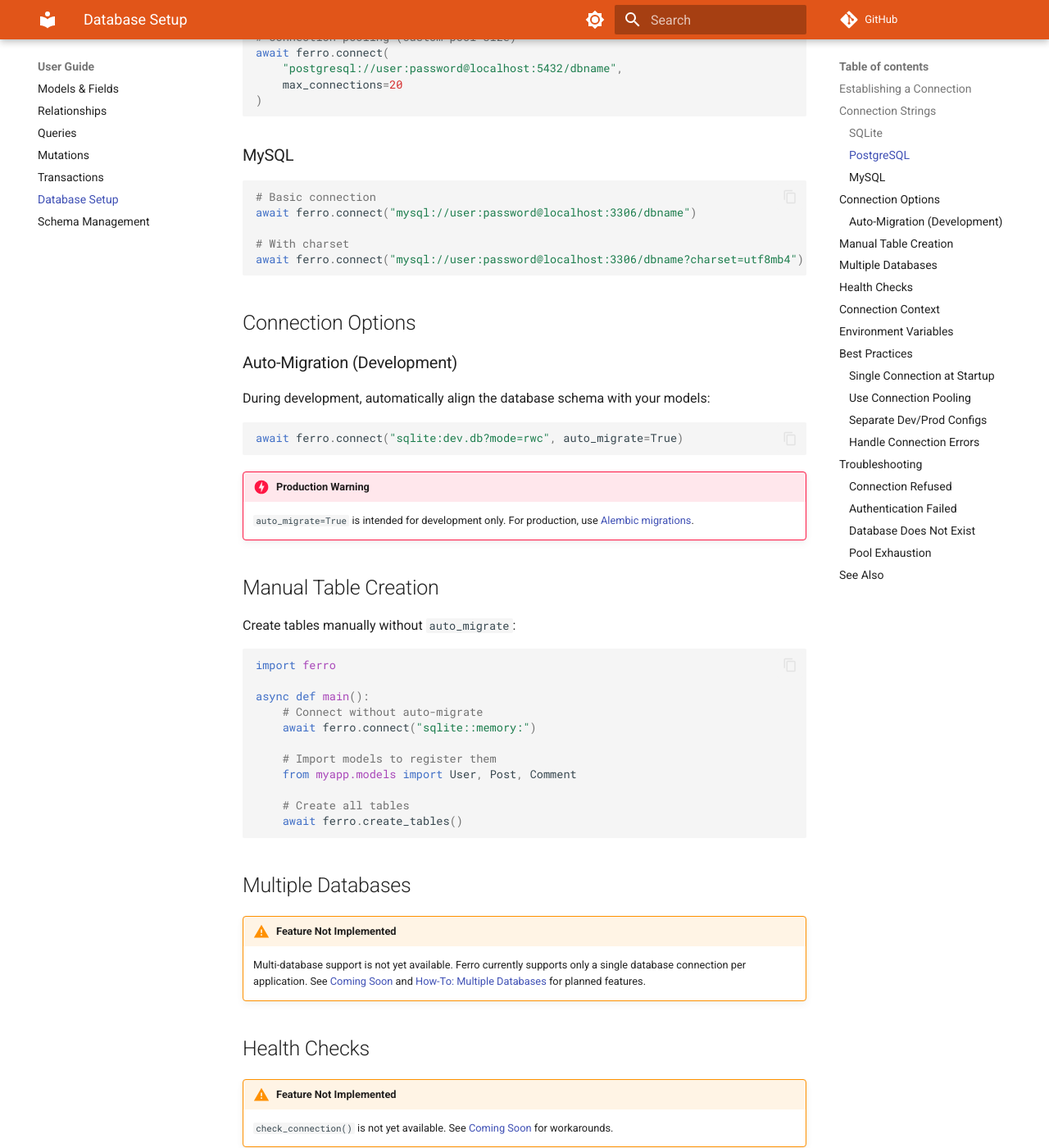
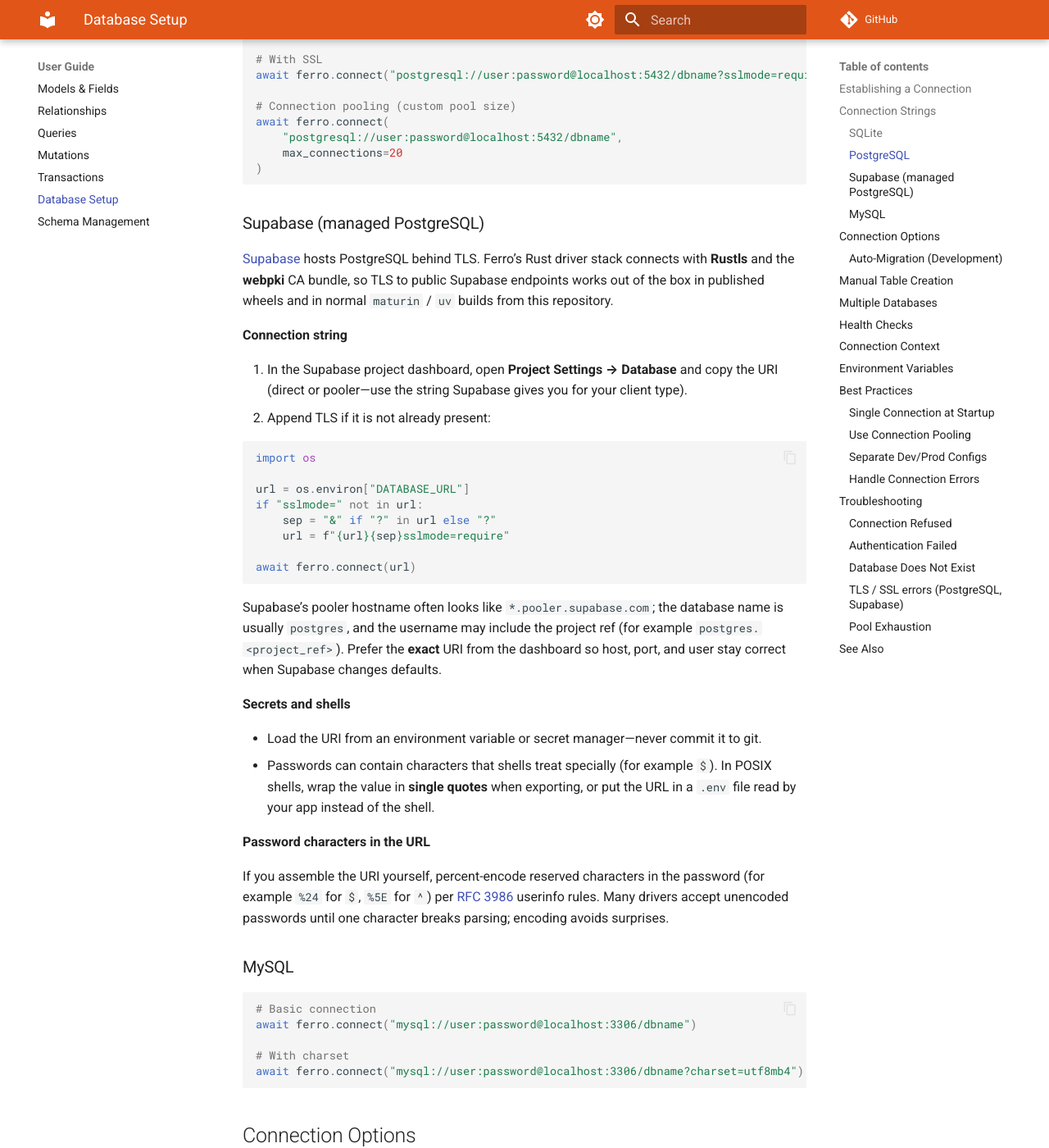
Before and after one commit to syn54x/ferro-orm, an MkDocs documentation site: the page built from docs/guide/database.md, in a window 1280 px wide and 1400 px high, scrolled down 1161 px. Shown: the whole window at 82% size. Built offline with MkDocs 1.6.1 and Material for MkDocs 9.7.7, drawn with Linux system fonts in a browser that asks for light colours; comment, search, counter and statistics services are not loaded; some of the changed text lies outside the part shown.

Commit message:
docs: add Supabase PostgreSQL connection and TLS guidance
Made-with: Cursor

````diff
--- a/docs/guide/database.md
+++ b/docs/guide/database.md
@@ -31,6 +31,7 @@ await ferro.connect("sqlite::memory:")
 ```
 
 **Modes:**
+
 - `rwc` - Read/Write/Create (creates database if it doesn't exist)
 - `rw` - Read/Write (database must exist)
 - `ro` - Read-only
@@ -50,6 +51,37 @@ await ferro.connect(
     max_connections=20
 )
 ```
+
+### Supabase (managed PostgreSQL)
+
+[Supabase](https://supabase.com/) hosts PostgreSQL behind TLS. Ferro’s Rust driver stack connects with **Rustls** and the **webpki** CA bundle, so TLS to public Supabase endpoints works out of the box in published wheels and in normal `maturin` / `uv` builds from this repository.
+
+**Connection string**
+
+1. In the Supabase project dashboard, open **Project Settings → Database** and copy the URI (direct or pooler—use the string Supabase gives you for your client type).
+2. Append TLS if it is not already present:
+
+```python
+import os
+
+url = os.environ["DATABASE_URL"]
+if "sslmode=" not in url:
+    sep = "&" if "?" in url else "?"
+    url = f"{url}{sep}sslmode=require"
+
+await ferro.connect(url)
+```
+
+Supabase’s pooler hostname often looks like `*.pooler.supabase.com`; the database name is usually `postgres`, and the username may include the project ref (for example `postgres.<project_ref>`). Prefer the **exact** URI from the dashboard so host, port, and user stay correct when Supabase changes defaults.
+
+**Secrets and shells**
+
+- Load the URI from an environment variable or secret manager—never commit it to git.
+- Passwords can contain characters that shells treat specially (for example `$`). In POSIX shells, wrap the value in **single quotes** when exporting, or put the URL in a `.env` file read by your app instead of the shell.
+
+**Password characters in the URL**
+
+If you assemble the URI yourself, percent-encode reserved characters in the password (for example `%24` for `$`, `%5E` for `^`) per [RFC 3986](https://datatracker.ietf.org/doc/html/rfc3986#section-2.1) userinfo rules. Many drivers accept unencoded passwords until one character breaks parsing; encoding avoids surprises.
 
 ### MySQL
 
@@ -103,6 +135,7 @@ async def main():
     `check_connection()` is not yet available. See [Coming Soon](../coming-soon.md#check_connection) for workarounds.
 
 **Workaround:**
+
 ```python
 # Attempt a simple query to verify connectivity
 try:
@@ -242,6 +275,16 @@ await ferro.connect("postgresql://correct_user:correct_pass@localhost/dbname")
 # Or use SQLite which auto-creates
 ```
 
+### TLS / SSL errors (PostgreSQL, Supabase)
+
+```text
+# Error: TLS upgrade required ... SQLx was built without TLS support
+```
+
+Ferro’s default build enables PostgreSQL TLS via SQLx (`tls-rustls-ring-webpki` in `Cargo.toml`). If you see the message above, you are using an extension built **without** that feature (for example a stripped-down local `cargo build`). Reinstall the published wheel or rebuild from this repo’s `Cargo.toml` without removing TLS features.
+
+If the server requires TLS but the URL omits it, add `?sslmode=require` (or `&sslmode=require` after other query parameters) as shown in the Supabase subsection above.
+
 ### Pool Exhaustion
 
 ```python
````
